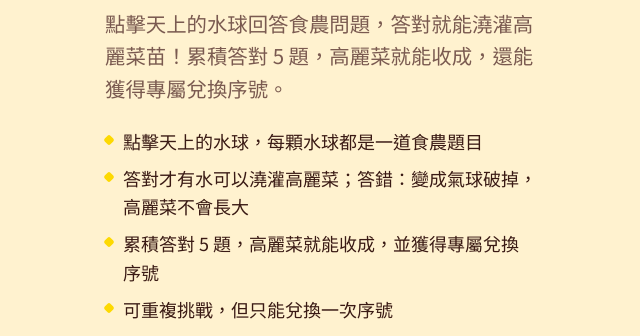
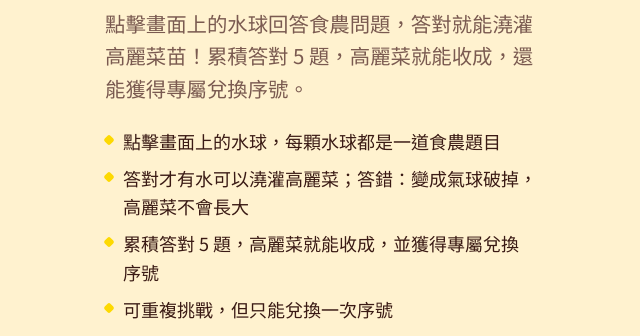
Before and after one commit to ATTLTD/Chiahoyicabbagequiz, a plain HTML site: page index.html in a window 1280 px wide. Shown: the part 464-800 px from the top of the page, without its empty margins (319-959 px from the left). Drawn offline with Linux system fonts and the light colour scheme; no server answers; a web font is replaced by a local one.

Commit message:
Update index.html

```diff
--- a/index.html
+++ b/index.html
@@ -387,7 +387,7 @@ body.booting .overlay,body.booting .btxt{visibility:hidden}
         <div>剩餘水球 <b id="leftN">0</b></div>
       </div>
       <div class="farm-wrap" id="farmWrap">
-        <canvas id="farm" width="180" height="270" aria-label="農田遊戲畫面：點擊天上的水球作答"></canvas>
+        <canvas id="farm" width="180" height="270" aria-label="農田遊戲畫面：點擊畫面上的水球作答"></canvas>
         <div class="rbanner" id="rBanner" hidden role="status" aria-live="assertive"><b id="rTitle"></b><span id="rDetail"></span></div>
         <div class="qdlg" id="qdlg" hidden role="dialog" aria-modal="true" aria-labelledby="qText">
           <div class="qbox">
@@ -470,9 +470,9 @@ const DEFAULT_SITE = {
   banners: { home: "嘉禾益 產銷履歷高麗菜 食農教育闖關體驗", quiz: "嘉禾益 產銷履歷高麗菜 食農教育闖關體驗", result: "嘉禾益 產銷履歷高麗菜 食農教育闖關體驗" },
   home: {
     textTone: "auto", // 首頁底圖上的文字顏色：auto 自動／dark 深色字／light 白色字
-    title: "水球澆灌高麗菜", subtitle: "點擊天上的水球回答食農問題，答對就能澆灌高麗菜苗！累積答對 5 題，高麗菜就能收成，還能獲得專屬兌換序號。", button: "開始遊戲",
+    title: "水球澆灌高麗菜", subtitle: "點擊畫面上的水球回答食農問題，答對就能澆灌高麗菜苗！累積答對 5 題，高麗菜就能收成，還能獲得專屬兌換序號。", button: "開始遊戲",
     soldOutNotice: "兌換序號已全數發放完畢！闖關通過將無兌換序號。",
-    shareSubtitle: "分享體驗版：歡迎自由挑戰，本頁面不提供兌換序號。",
+    shareSubtitle: "分享體驗版：歡迎自由挑戰。",
     credits: "指導單位｜農業部農村發展及水土保持署　主辦單位｜嘉禾益企業有限公司"
   },
   result: {
@@ -877,7 +877,7 @@ function applySite(){
   $(".overlay .sub").textContent = NO_SERIAL ? site.home.shareSubtitle : (out ? site.home.soldOutNotice : site.home.subtitle);
   $(".overlay .sub").classList.toggle("soldout", out && !NO_SERIAL);
   const rules = $("#rules"); rules.innerHTML = "";
-  ([`點擊天上的水球，每顆水球都是一道食農題目`,
+  ([`點擊畫面上的水球，每顆水球都是一道食農題目`,
     `答對才有水可以澆灌高麗菜；答錯：變成氣球破掉，高麗菜不會長大`,
     `累積答對 ${site.questionCount} 題，高麗菜就能收成${(out || NO_SERIAL) ? "" : "，並獲得專屬兌換序號"}`,
     (out || NO_SERIAL) ? "可重複挑戰" : "可重複挑戰，但只能兌換一次序號"]).forEach(t => { const li=document.createElement("li"); li.textContent=t; rules.appendChild(li); });
@@ -1162,7 +1162,7 @@ function buildQuiz(){
            player: { x: HOME_X, y: GROUND - PH, face: 1, pose: "idle" } };
   SLOTS.forEach((_, i) => { const b = spawnBalloon(i); if(b) b.enter = -i * 0.05; });   // 由上往下陸續飄入
   $("#qdlg").hidden = true; $("#farmWrap").querySelectorAll(".ftext").forEach(e => e.remove());
-  $("#gameHint").textContent = "點擊天上的水球，舉劍挑戰食農題目！";
+  $("#gameHint").textContent = "點擊畫面上的水球，舉劍挑戰食農題目！";
   updateHud(); game.raf = requestAnimationFrame(gameLoop);
 }
 function stopGame(){ if(game){ game.running = false; cancelAnimationFrame(game.raf); } }
```
